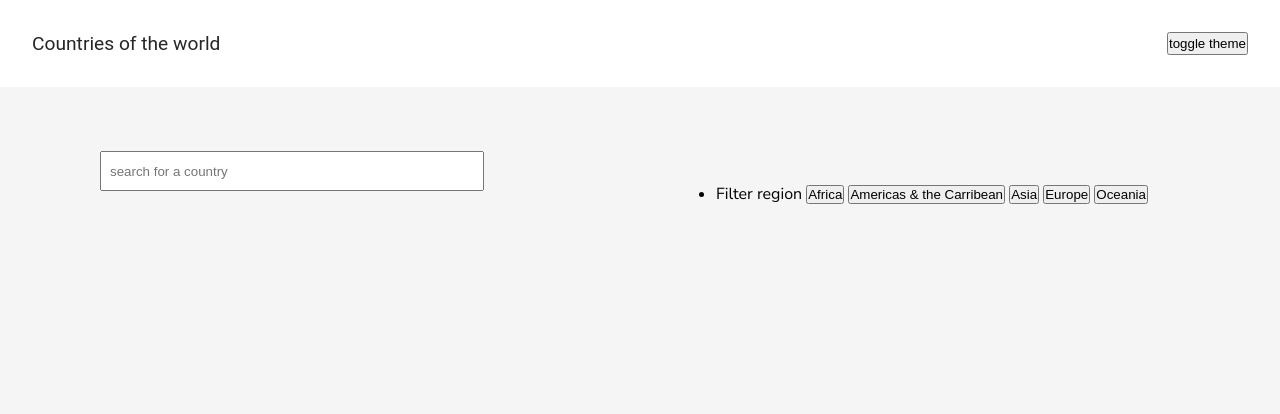
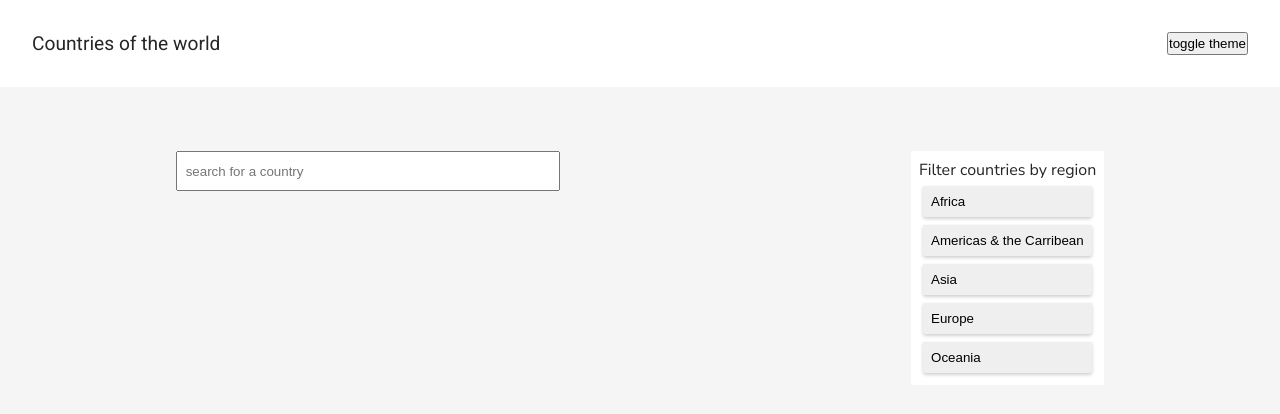
Before and after one commit to san00/REST-countries-API, a website: page src/index.html in a window 1280 px wide. Drawn offline with nearby package versions, Linux system fonts and the light colour scheme; files that its build step writes are made by us from their sources; no server answers.

Commit message:
Style buttons

```diff
--- a/src/index.html
+++ b/src/index.html
@@ -7,7 +7,7 @@
   <meta name="viewport" content="width=device-width, initial-scale=1.0">
   <title>Countries of the world</title>
   <link rel="stylesheet" href="css/main.css">
-  <link href="https://fonts.googleapis.com/css?family=Nunito+Sans:&display=swap" rel="stylesheet">
+  <link href="https://fonts.googleapis.com/css?family=Nunito+Sans|Roboto:&display=swap" rel="stylesheet">
 </head>
 
 <body>
@@ -21,7 +21,7 @@
     </form>
     <nav class="filterlist">
       <ul class="filterlist__container">
-        <li class="filterlist__menu"> Filter region
+        <li class="filterlist__menu"> Filter countries by region
           <button data-country="africa" type="button" class="filterlist__menu-item">Africa</button>
           <button data-country="america" type="button" class="filterlist__menu-item">Americas & the Carribean</button>
           <button data-country="asia" class="filterlist__menu-item">Asia</button>
--- a/src/sass/components/_filterlist.scss
+++ b/src/sass/components/_filterlist.scss
@@ -1,3 +1,31 @@
-.filterlist{
-    padding: $spacing-l;
+.filterlist__container{
+    display: flex;
+    position: relative;
 }
+
+.filterlist__menu{
+   display: flex;
+   flex-direction: column;
+   background: $foreground-colour;
+   position: relative;
+   text-align: center;
+   padding: $spacing-s;
+   color: $primary-text-colour;
+}
+
+.filterlist__menu-item{
+   display: flex;
+   flex-direction: column;
+   border: none;
+   padding: $spacing-s;
+   cursor: pointer;
+   font-size: $body-small;
+   margin: $spacing-xs;
+   border-bottom-left-radius: 0.2em;
+   border-bottom-right-radius:0.2em;
+   box-shadow: 0 0.125em 0.275em 0 hsla(0, 0%, 0%, 0.2);
+}
+
+.filterlist__menu-item:hover{
+   box-shadow: 0.115em 0.275em 1.15em hsla(0, 0, 0, 0.2);
+}
```
